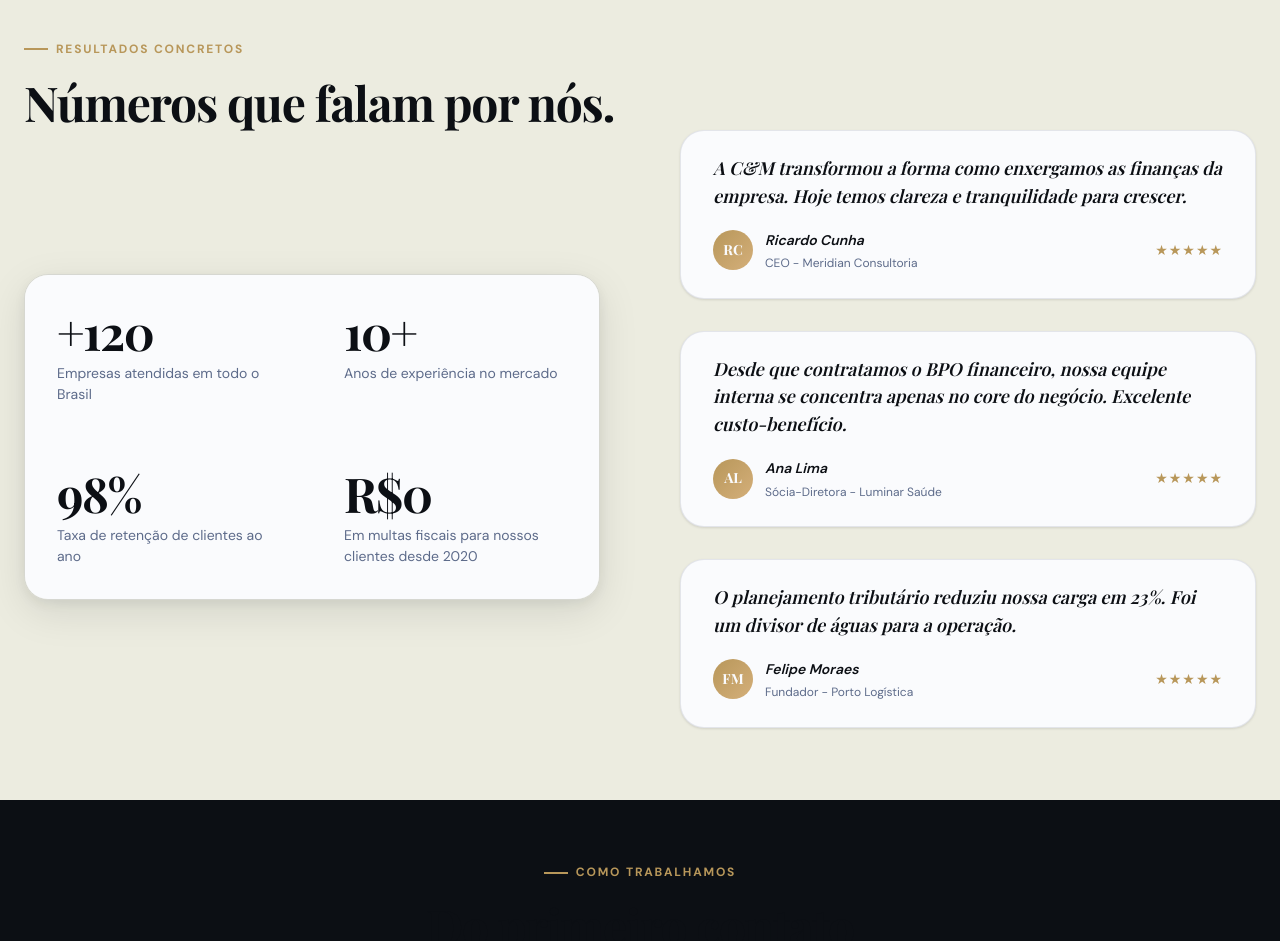
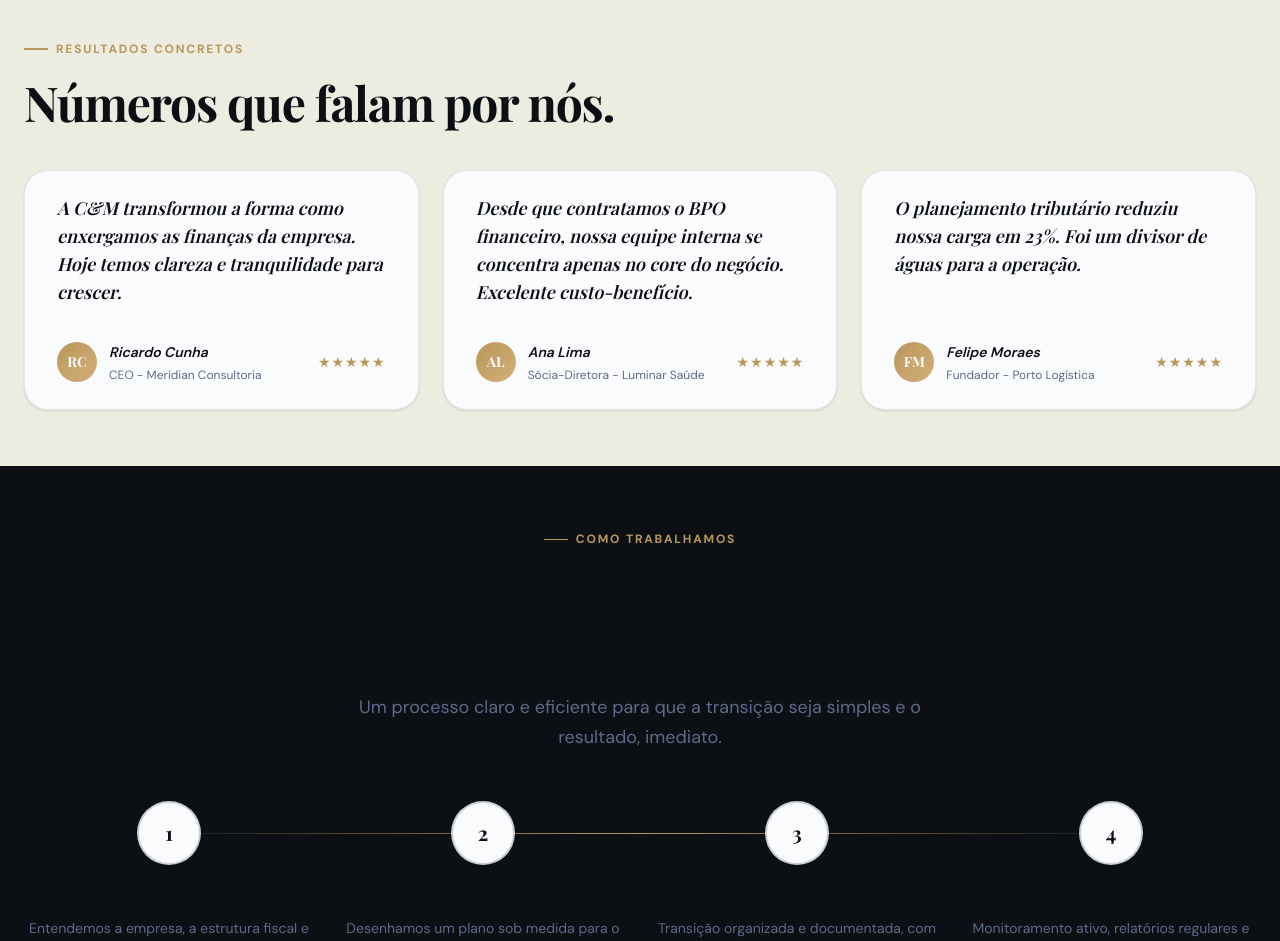
Before and after one commit to ByPhilipee/repo-front-cm, a React (Vite) app: page / in a window 1280 px wide. Shown: the part 2620-3561 px from the top of the page. Built offline with nearby package versions, Linux system fonts and the light colour scheme; a web font is replaced by a local one.

Commit message:
feat: results finalizado

```diff
--- a/src/components/Home/Results.jsx
+++ b/src/components/Home/Results.jsx
@@ -1,5 +1,4 @@
 import SectionHeader from '../ui/SectionHeader/SectionHeader';
-import MetricCard from '../ui/MetricCard/MetricCard';
 import TestimonialCard from '../ui/TestimonialCard/TestimonialCard';
 import styles from './Results.module.css';
 
@@ -51,24 +50,21 @@ export default function Results() {
     <section className="section-padding surface-light" aria-labelledby="authority-title">
       <div className="container-main">
         <SectionHeader eyebrow="Resultados concretos" title="Números que falam por nós." />
-
-        <div className={styles.authorityGrid}>
-          <div className={styles.metricsGrid} role="list" aria-label="Métricas de desempenho">
-            {metrics.map((metric) => (
-              <div key={metric.label} role="listitem">
-                <MetricCard value={metric.value} label={metric.label} />
-              </div>
-            ))}
-          </div>
-
-          <div className={styles.testimonialStack} role="list" aria-label="Depoimentos de clientes">
-            {testimonials.map((testimonial) => (
-              <div key={testimonial.name} role="listitem">
-                <TestimonialCard {...testimonial} />
-              </div>
-            ))}
-          </div>
-        </div>
+<div
+  className="row g-4 mt-3"
+  role="list"
+  aria-label="Depoimentos de clientes"
+>
+  {testimonials.map((testimonial) => (
+    <div
+      key={testimonial.name}
+      className="col-12 col-md-6 col-lg-4"
+      role="listitem"
+    >
+      <TestimonialCard {...testimonial} />
+    </div>
+  ))}
+</div>
       </div>
     </section>
   );
--- a/src/components/Home/Results.module.css
+++ b/src/components/Home/Results.module.css
@@ -1,8 +1,7 @@
 .authorityGrid {
   display: grid;
-  grid-template-columns: 1fr 1fr;
-  gap: var(--space-20);
-  align-items: center;
+  grid-template-columns: 1.2fr 0.8fr;
+  gap: var(--space-8);
 }
 
 .metricsGrid {
@@ -15,11 +14,7 @@
   box-shadow: var(--shadow-lg);
 }
 
-.testimonialStack {
-  display: flex;
-  flex-direction: column;
-  gap: var(--space-4);
-}
+
 
 @media (max-width: 992px) {
   .authorityGrid {
--- a/src/components/ui/TestimonialCard/TestimonialCard.jsx
+++ b/src/components/ui/TestimonialCard/TestimonialCard.jsx
@@ -2,16 +2,19 @@ import styles from './TestimonialCard.module.css';
 
 export default function TestimonialCard({ quote, name, role, initials }) {
   return (
-    <blockquote className={styles.card}>
+    <blockquote className={`${styles.card} h-100 d-flex flex-column`}>
       <p className={styles.quote}>{quote}</p>
-      <footer className={styles.author}>
+
+      <footer className={`${styles.author} mt-auto`}>
         <div className={styles.avatar} aria-hidden="true">
           {initials}
         </div>
-        <div>
+
+        <div className="flex-grow-1">
           <cite className={styles.name}>{name}</cite>
           <p className={styles.role}>{role}</p>
         </div>
+
         <div className={styles.stars} aria-label="5 estrelas">
           ★★★★★
         </div>
```
